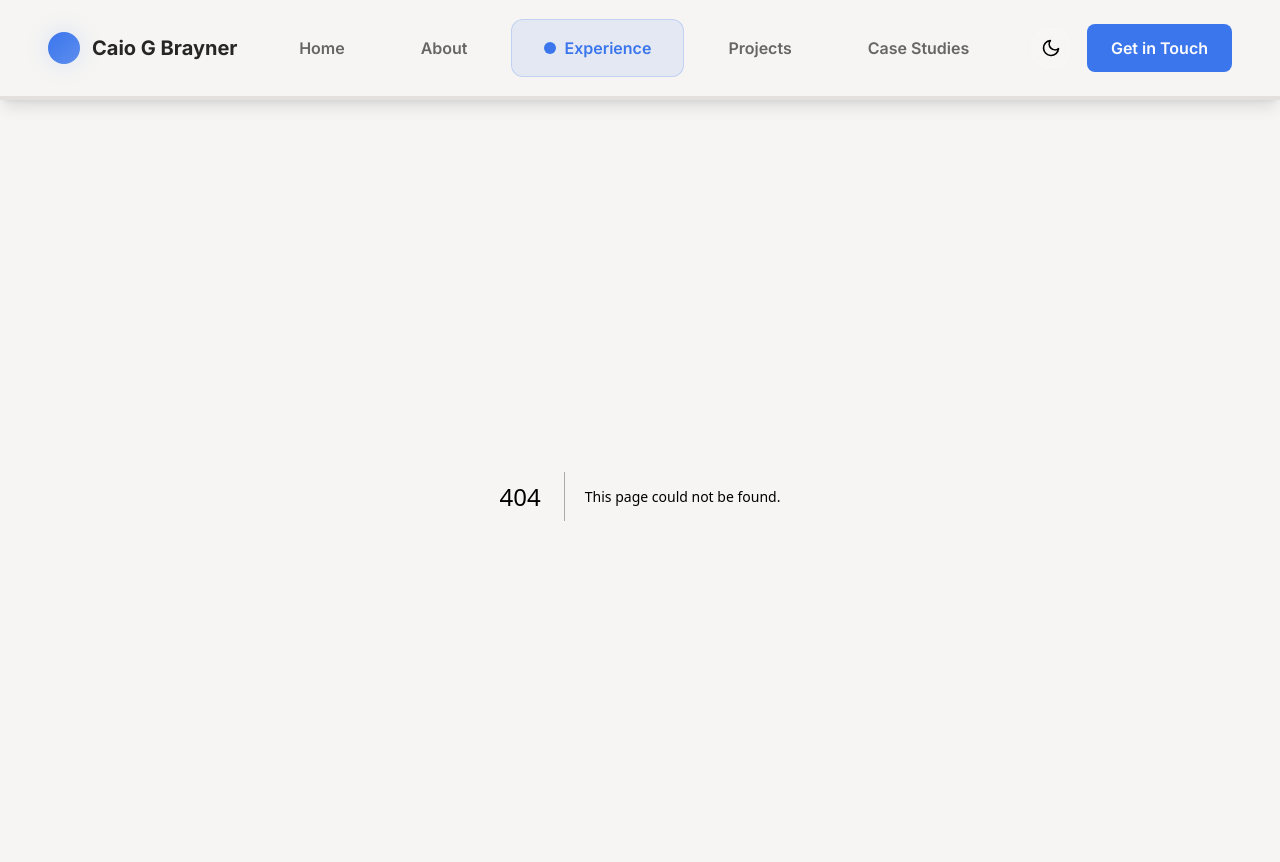
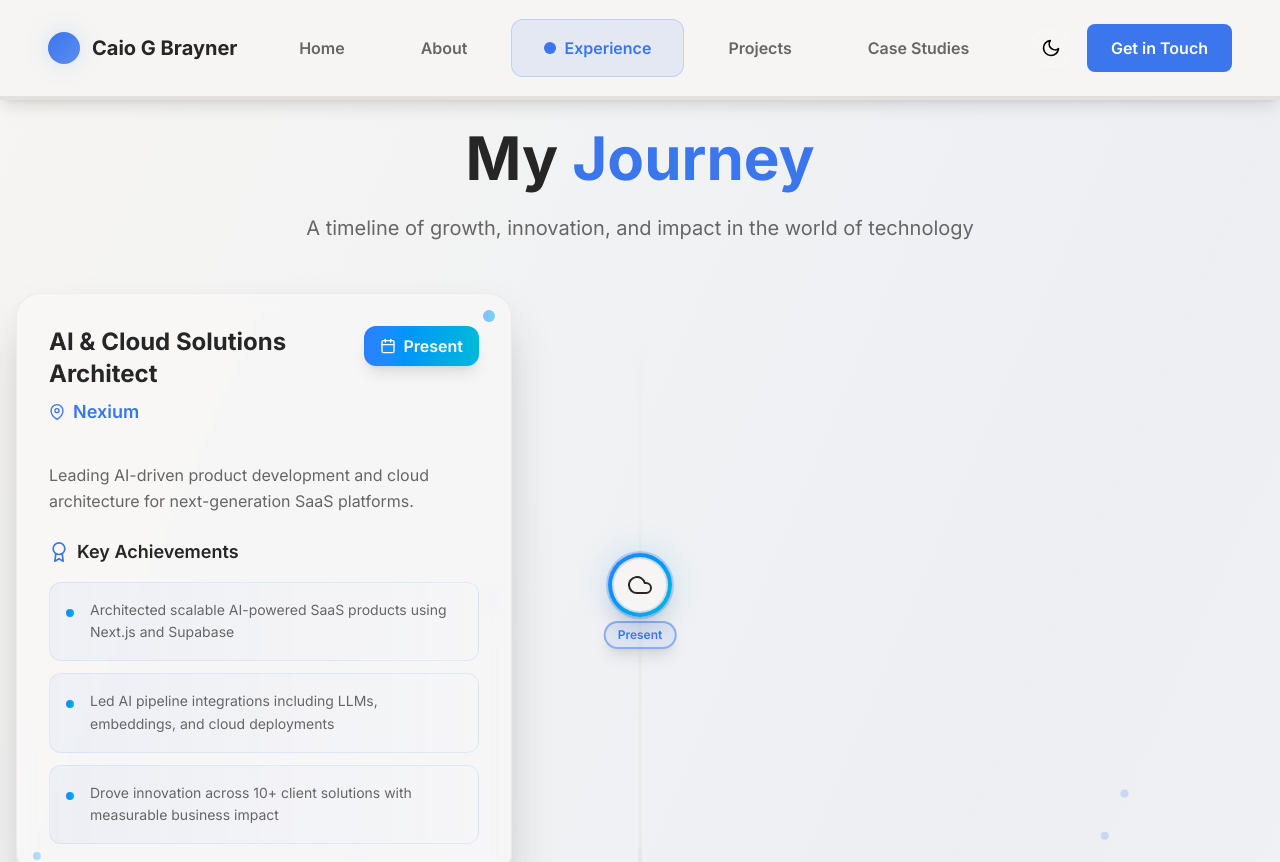
Before and after one commit to Caio-GBrayner/Portfolio-NextJS, a Next.js app in the folder portfolio-next/: page /experience in a window 1280 px wide. Before the commit this address had no page. Shown: the top 862 px of the page. Built offline with nearby package versions, Linux system fonts and the light colour scheme.

Commit message:
feat(Experience) Create Page:
- Created Page Experience

```diff
--- /dev/null
+++ b/portfolio-next/src/app/experience/page.tsx
@@ -0,0 +1,15 @@
+'use client'
+import { MyJourneySection } from "@/components/experiencePage/Test"
+
+export default function Experience() {
+  return (
+    <main>
+      <div className="w-full bg-background dark:bg-black">
+        <div className="py-8 relative overflow-hidden">
+        <div className="absolute inset-0 bg-gradient-to-br from-background via-primary/5 to-background"></div>
+          <MyJourneySection/>
+        </div>
+      </div>
+    </main>
+  );
+}
```
